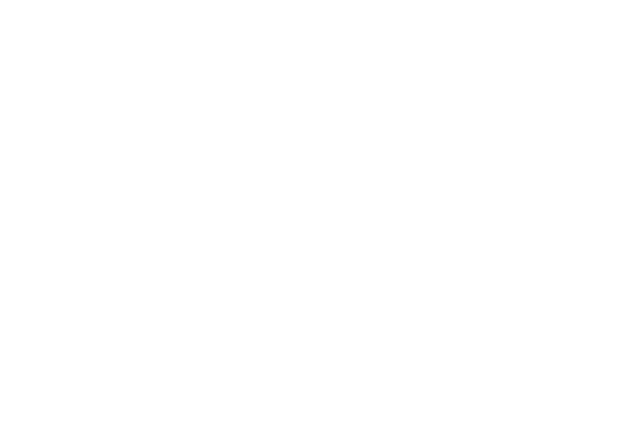
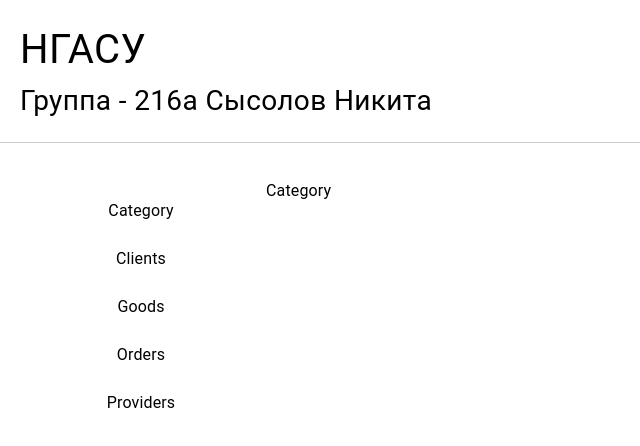
Before and after one commit to vir2oz4y/reactApp216a, a React (Create React App) app: page /#/SysolovNikita/Category1 in a window 1280 px wide. Before the commit this address had no page. Shown: the top 446 px of the page, without its empty margins (0-640 px from the left). Built offline with nearby package versions, Linux system fonts and the light colour scheme.

Commit message:
some changes

```diff
--- a/src/Pages/Route/RouteComponent.tsx
+++ b/src/Pages/Route/RouteComponent.tsx
@@ -15,6 +15,11 @@
 import ZhukovaLizaPage from "../StudentPage/ZhukovaLiza/ZhukovaLizaPage";
 import BaidinaElenaPage from "../StudentPage/BaidinaElena/BaidinaElenaPage";
 import SysolovNikitaPage from "../StudentPage/SysolovNikita/SysolovNikitaPage";
+import SysolovCategoryPage from "../StudentPage/SysolovNikita/Category/SysolovCategoryPage";
+import SysolovClientsPage from "../StudentPage/SysolovNikita/Clients/SysolovClientsPage";
+import SysolovGoodsPage from "../StudentPage/SysolovNikita/Goods/SysolovGoodsPage";
+import SysolovOrdersPage from "../StudentPage/SysolovNikita/Orders/SysolovOrdersPage";
+import SysolovProvidersPage from "../StudentPage/SysolovNikita/Providers/SysolovProvidersPage";
 
 
 const RouteComponent = () => {
@@ -32,7 +37,13 @@
                     <Route path={'MuzychenkoStacy'} element={<MuzychenkoStacyPage/>} />
                     <Route path={'ZhukovaLiza'} element={<ZhukovaLizaPage/>} />
                     <Route path={'Baidina Elena'} element={<BaidinaElenaPage/>} />
-                    <Route path={'SysolovNikita'} element={<SysolovNikitaPage/>} />
+                    <Route path={'SysolovNikita'} element={<SysolovNikitaPage/>}>
+                        <Route path={'Category1'} element={<SysolovCategoryPage/>}/>
+                        <Route path={'Clients1'} element={<SysolovClientsPage/>}/>
+                        <Route path={'Goods1'} element={<SysolovGoodsPage/>}/>
+                        <Route path={'Orders1'} element={<SysolovOrdersPage/>}/>
+                        <Route path={'Providers1'} element={<SysolovProvidersPage/>}/>
+                    </Route>
                     <Route path={'vik'} element={<TitovecVikPage />} />
 
                 </Route>
--- /dev/null
+++ b/src/Pages/StudentPage/SysolovNikita/Category/SysolovCategoryPage.tsx
@@ -0,0 +1,11 @@
+import React from 'react';
+
+const SysolovCategoryPage = () => {
+    return (
+        <div>
+            Category
+        </div>
+    );
+};
+
+export default SysolovCategoryPage;
--- /dev/null
+++ b/src/Pages/StudentPage/SysolovNikita/Clients/SysolovClientsPage.tsx
@@ -0,0 +1,11 @@
+import React from 'react';
+
+const SysolovClientsPage = () => {
+    return (
+        <div>
+            Clients
+        </div>
+    );
+};
+
+export default SysolovClientsPage;
--- /dev/null
+++ b/src/Pages/StudentPage/SysolovNikita/Goods/SysolovGoodsPage.tsx
@@ -0,0 +1,11 @@
+import React from 'react';
+
+const SysolovGoodsPage = () => {
+    return (
+        <div>
+            Goods
+        </div>
+    );
+};
+
+export default SysolovGoodsPage;
--- /dev/null
+++ b/src/Pages/StudentPage/SysolovNikita/Orders/SysolovOrdersPage.tsx
@@ -0,0 +1,11 @@
+import React from 'react';
+
+const SysolovOrdersPage = () => {
+    return (
+        <div>
+            Orders
+        </div>
+    );
+};
+
+export default SysolovOrdersPage;
--- /dev/null
+++ b/src/Pages/StudentPage/SysolovNikita/Providers/SysolovProvidersPage.tsx
@@ -0,0 +1,11 @@
+import React from 'react';
+
+const SysolovProvidersPage = () => {
+    return (
+        <div>
+            Provers
+        </div>
+    );
+};
+
+export default SysolovProvidersPage;
--- a/src/Pages/StudentPage/SysolovNikita/SysolovNikitaPage.tsx
+++ b/src/Pages/StudentPage/SysolovNikita/SysolovNikitaPage.tsx
@@ -2,7 +2,7 @@
 import Header from "../../../Components/Header/Header";
 import ContentBlock from "../../../Components/ContentBlock/ContentBlock";
 import {List, ListItem, ListItemButton, ListItemText} from "@mui/material";
-import {useNavigate} from "react-router-dom";
+import {Outlet, useNavigate} from "react-router-dom";
 
 const SysolovNikitaPage = () => {
 
@@ -13,18 +13,44 @@
             <Header studentFio={'Сысолов Никита'}/>
 
             <ContentBlock>
-                <List>
+                <div style={{display:"flex"}}>
+                    <List style={{width:"250px"}}>
+
                         <ListItem disablePadding>
-                        <ListItemButton onClick={()=>navigate('test1')}>
-                            <ListItemText primary="Test1" />
+                            <ListItemButton onClick={()=>navigate('Category1')}>
+                                <ListItemText primary="Category" style={{textAlign:"center"}}/>
                             </ListItemButton>
                         </ListItem>
+
                         <ListItem disablePadding>
-                        <ListItemButton onClick={()=>navigate('test2')}>
-                            <ListItemText primary="Test2" />
+                            <ListItemButton onClick={()=>navigate('Clients1')}>
+                                <ListItemText primary="Clients" style={{textAlign:"center"}}/>
+                            </ListItemButton>
+                        </ListItem>
+
+                        <ListItem disablePadding>
+                            <ListItemButton onClick={()=>navigate('Goods1')}>
+                                <ListItemText primary="Goods" style={{textAlign:"center"}}/>
+                            </ListItemButton>
+                        </ListItem>
+
+                        <ListItem disablePadding>
+                            <ListItemButton onClick={()=>navigate('Orders1')}>
+                                <ListItemText primary="Orders" style={{textAlign:"center"}}/>
+                            </ListItemButton>
+                        </ListItem>
+
+                        <ListItem disablePadding>
+                            <ListItemButton onClick={()=>navigate('Providers1')}>
+                                <ListItemText primary="Providers" style={{textAlign:"center"}}/>
                             </ListItemButton>
                         </ListItem>
                     </List>
+
+                    <Outlet/>
+                </div>
+
+
             </ContentBlock>
         </div>
     );
```
Lines whose indentation alone changed are shown as unchanged.
